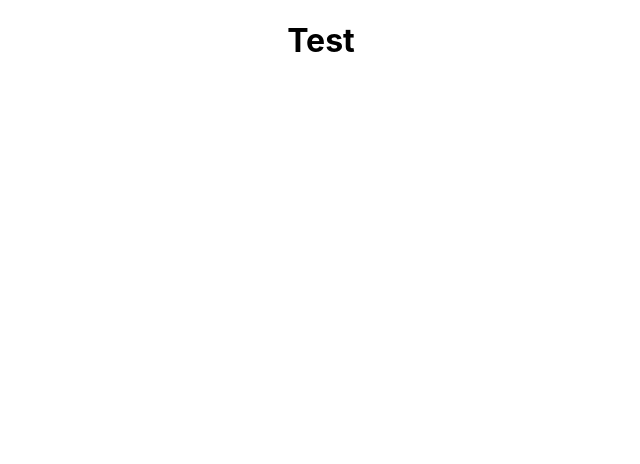
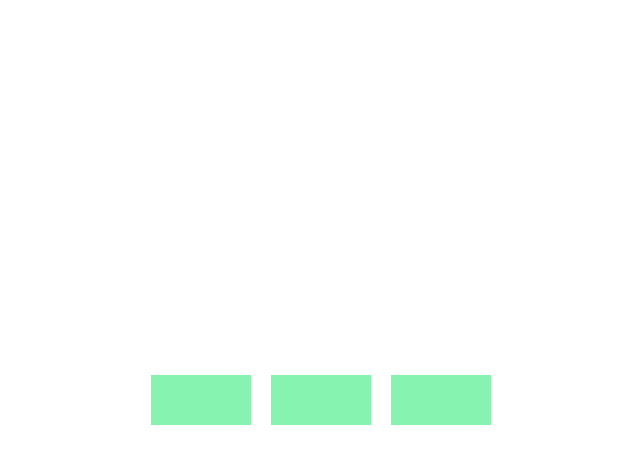
Before and after one commit to StephanieHeins/ReactColor, a React (Create React App) app: page / in a window 1280 px wide. Shown: the top 464 px of the page, without its empty margins (319-959 px from the left). Built offline with nearby package versions, Linux system fonts and the light colour scheme.

Commit message:
Added the css for active/inactive

```diff
--- a/src/App.css
+++ b/src/App.css
@@ -1,3 +1,25 @@
 .App {
-  text-align: center;
+  display: flex;
+  height: 100vh;
+  justify-content: center;
+  align-items: center;
+  flex-flow: row wrap;
 }
+
+.boxes {
+  width: 100px;
+  height: 50px;
+  margin: 10px;
+}
+
+.boxes:hover {
+  background-color: rgb(171, 231, 231);
+}
+
+.active {
+  background-color: rgb(135, 243, 176);
+}
+
+.inactive {
+  background-color: rgb(53, 107, 109);
+}
--- a/src/App.js
+++ b/src/App.js
@@ -10,12 +10,13 @@ function App() {
 
   return (
     <div className="App">
-      <h1>
-        Test
-      </h1>
 
       { appState.objects.map((element, index) => (
-        <div>
+        <div
+          key={index}
+          className="boxes active"
+
+          >
         </div>
       )) }
     </div>
```
